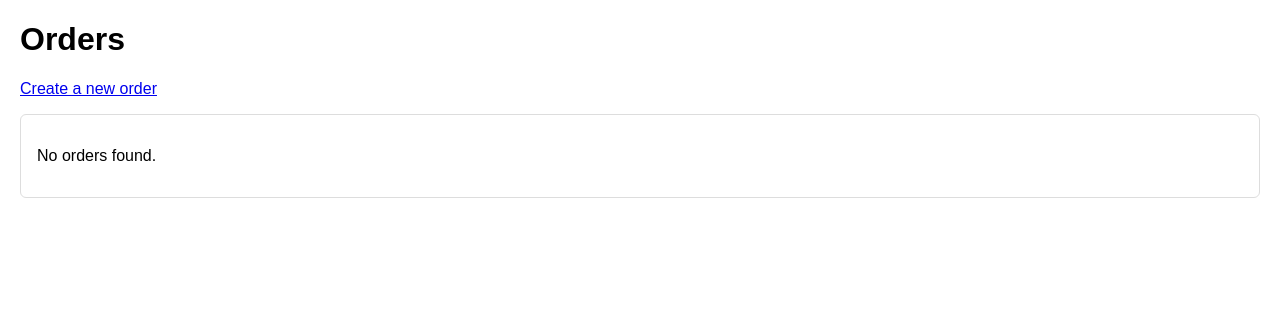
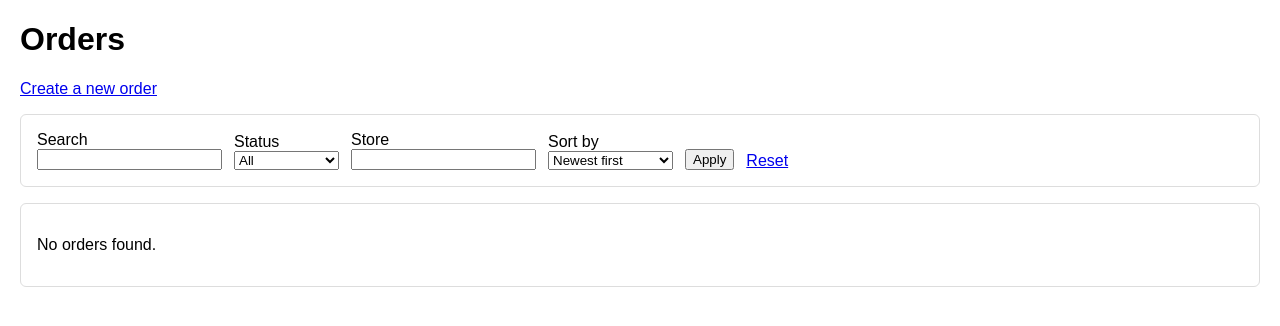
Before and after one commit to MathieuLeroy2/django-order-management, a Django app: page /orders/ in a window 1280 px wide. Shown: the part 52-378 px from the top of the page. Run offline with Django 5.2, Linux system fonts and the light colour scheme; a user stored in the database is signed in; data comes from the database, SQL or seed files in the repository.

Commit message:
added a primitive filter and search system

```diff
--- a/orders/views.py
+++ b/orders/views.py
@@ -42,7 +42,7 @@ def user_can_edit_order(user, order):
     if order.user_id != user.id:
         return False
 
-    if order.status == Order.STATUS_APPROVED:
+    if order.status in [Order.STATUS_APPROVED, Order.STATUS_REJECTED]:
         return False
 
     return True
@@ -97,8 +97,51 @@ def order_list(request):
 
     orders = get_visible_orders_for_user(request.user)
 
+    search = request.GET.get("search", "").strip()
+    status_filter = request.GET.get("status", "").strip()
+    store_filter = request.GET.get("store", "").strip()
+    sort = request.GET.get("sort", "-created_at").strip()
+
+    if search:
+        orders = orders.filter(
+            Q(short_description__icontains=search)
+            | Q(store__icontains=search)
+            | Q(article_number__icontains=search)
+            | Q(student_remarks__icontains=search)
+            | Q(teacher_remarks__icontains=search)
+            | Q(decision_reason__icontains=search)
+            | Q(user__name__icontains=search)
+            | Q(user__email__icontains=search)
+        )
+
+    if status_filter:
+        orders = orders.filter(status=status_filter)
+
+    if store_filter:
+        orders = orders.filter(store__icontains=store_filter)
+
+    allowed_sort_fields = {
+        "created_at": "created_at",
+        "-created_at": "-created_at",
+        "status": "status",
+        "-status": "-status",
+        "store": "store",
+        "-store": "-store",
+        "quantity": "quantity",
+        "-quantity": "-quantity",
+        "total_price_excl_vat": "total_price_excl_vat",
+        "-total_price_excl_vat": "-total_price_excl_vat",
+    }
+    sort = allowed_sort_fields.get(sort, "-created_at")
+    orders = orders.order_by(sort)
+
     context = {
         "orders": orders,
+        "search": search,
+        "status_filter": status_filter,
+        "store_filter": store_filter,
+        "sort": sort,
+        "status_choices": Order.STATUS_CHOICES,
     }
     return render(request, "orders/order_list.html", context)
 
--- a/templates/orders/order_list.html
+++ b/templates/orders/order_list.html
@@ -8,6 +8,54 @@
     <p>
         <a href="{% url 'orders:order_create' %}">Create a new order</a>
     </p>
+
+    <div class="card">
+        <form method="get" style="display: flex; gap: 12px; flex-wrap: wrap; align-items: end;">
+            <div>
+                <label for="search">Search</label><br>
+                <input type="text" id="search" name="search" value="{{ search }}">
+            </div>
+
+            <div>
+                <label for="status">Status</label><br>
+                <select id="status" name="status">
+                    <option value="">All</option>
+                    {% for value, label in status_choices %}
+                        <option value="{{ value }}" {% if status_filter == value %}selected{% endif %}>{{ label }}</option>
+                    {% endfor %}
+                </select>
+            </div>
+
+            <div>
+                <label for="store">Store</label><br>
+                <input type="text" id="store" name="store" value="{{ store_filter }}">
+            </div>
+
+            <div>
+                <label for="sort">Sort by</label><br>
+                <select id="sort" name="sort">
+                    <option value="-created_at" {% if sort == "-created_at" %}selected{% endif %}>Newest first</option>
+                    <option value="created_at" {% if sort == "created_at" %}selected{% endif %}>Oldest first</option>
+                    <option value="status" {% if sort == "status" %}selected{% endif %}>Status A-Z</option>
+                    <option value="-status" {% if sort == "-status" %}selected{% endif %}>Status Z-A</option>
+                    <option value="store" {% if sort == "store" %}selected{% endif %}>Store A-Z</option>
+                    <option value="-store" {% if sort == "-store" %}selected{% endif %}>Store Z-A</option>
+                    <option value="quantity" {% if sort == "quantity" %}selected{% endif %}>Quantity low-high</option>
+                    <option value="-quantity" {% if sort == "-quantity" %}selected{% endif %}>Quantity high-low</option>
+                    <option value="total_price_excl_vat" {% if sort == "total_price_excl_vat" %}selected{% endif %}>Price low-high</option>
+                    <option value="-total_price_excl_vat" {% if sort == "-total_price_excl_vat" %}selected{% endif %}>Price high-low</option>
+                </select>
+            </div>
+
+            <div>
+                <button type="submit">Apply</button>
+            </div>
+
+            <div>
+                <a href="{% url 'orders:order_list' %}">Reset</a>
+            </div>
+        </form>
+    </div>
 
     {% if orders %}
         <div class="order-table-wrapper">
@@ -100,7 +148,7 @@
                                         -
                                     {% endif %}
                                 {% else %}
-                                    {% if order.user_id == user.id and order.status != "approved" %}
+                                    {% if order.user_id == user.id and order.status != "approved" and order.status != "rejected" %}
                                         <a href="{% url 'orders:order_edit' order.id %}">Edit</a>
                                     {% else %}
                                         -
```
